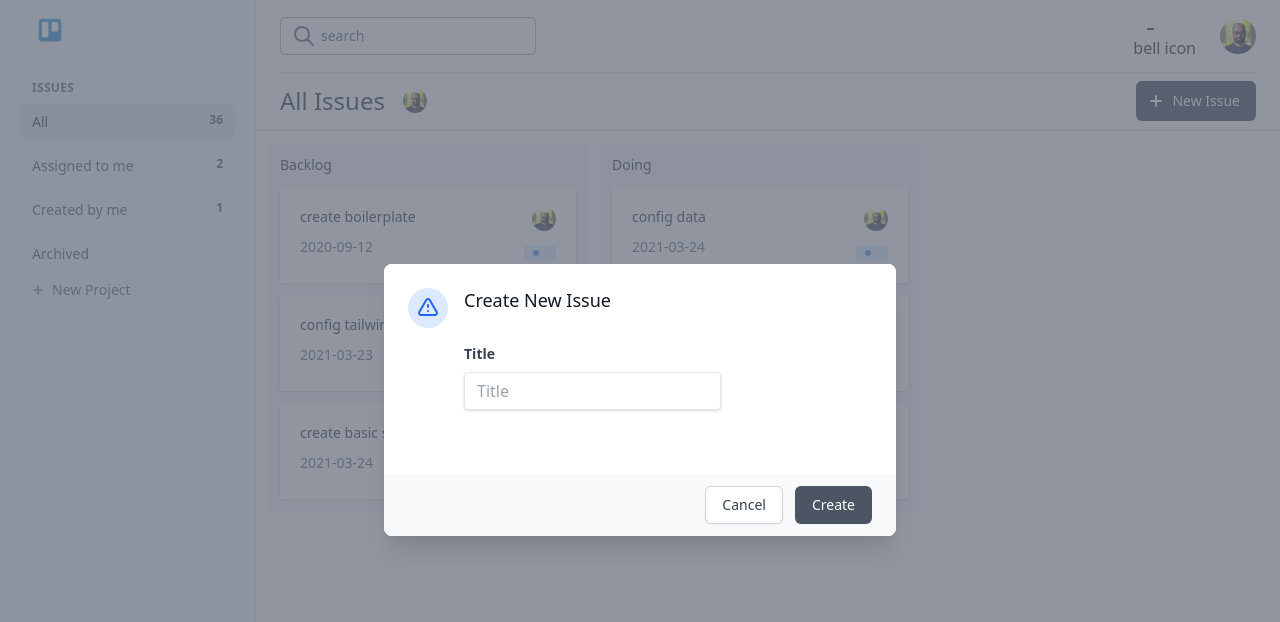
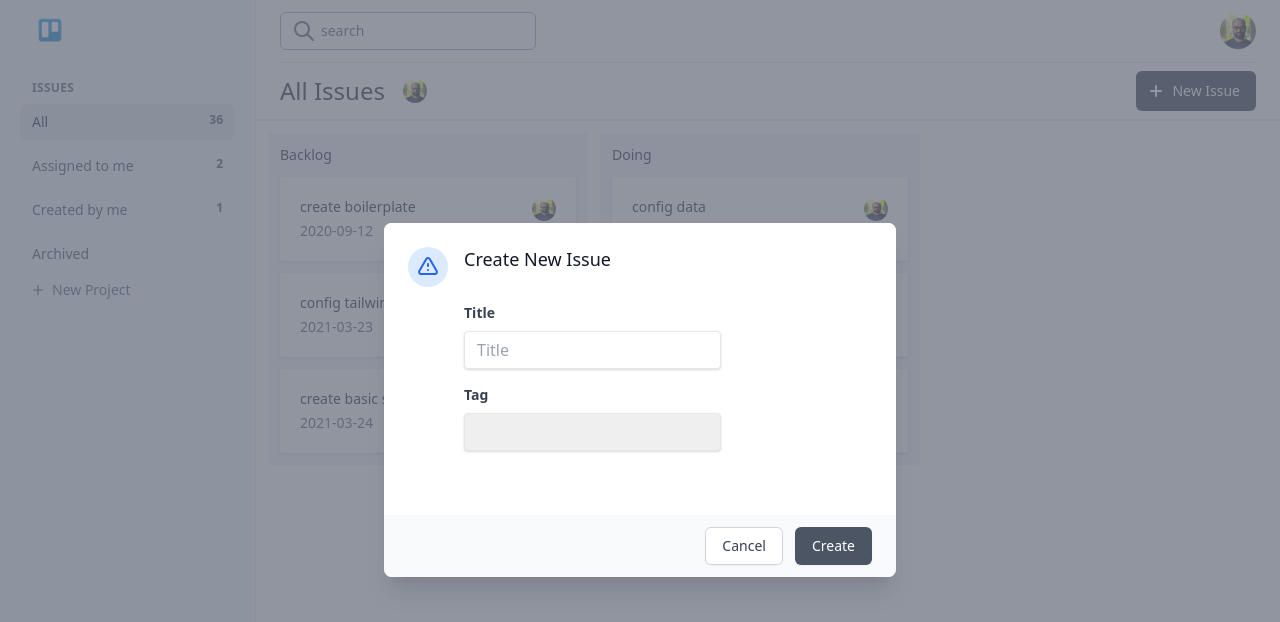
Before and after one commit to nahukas/trelloclone, a React (Create React App) app: page / in a window 1280 px wide. Both pictures are taken after a click on the button "New Issue". Shown: the top 622 px of the page. Built offline with nearby package versions, Linux system fonts and the light colour scheme.

Commit message:
Finish tags

```diff
--- a/public/index.html
+++ b/public/index.html
@@ -24,7 +24,7 @@
       work correctly both with client-side routing and a non-root public URL.
       Learn how to configure a non-root public URL by running `npm run build`.
     -->
-    <title>React App</title>
+    <title>Trello Clone</title>
   </head>
   <body>
     <noscript>You need to enable JavaScript to run this app.</noscript>
--- a/src/App.tsx
+++ b/src/App.tsx
@@ -1,22 +1,23 @@
 import React, { useState } from 'react';
+import { DragDropContext, DropResult } from 'react-beautiful-dnd';
 import { v4 as uuid } from 'uuid';
+import store from './data/data';
+import { dataContext } from './context/storeApi';
 import Sidebar from './components/Sidebar';
 import Dashboard from './components/Dashboard';
-import store from './data/data';
-import { dataContext } from './context/storeApi';
-import { DragDropContext, DropResult } from 'react-beautiful-dnd';
 
 import { ICard } from './components/List/Card';
 
 const App: React.FC = () => {
   const [data, setData] = useState(store);
 
-  const addCard = (title: string) => {
+  const addCard = (title: string, tag?: string) => {
     const cardId = uuid();
     const newCard: ICard = {
       title,
       id: cardId,
       date: '2021-03-30',
+      tag,
     };
 
     data.lists[0].cards.push(newCard);
--- a/src/components/Dashboard.tsx
+++ b/src/components/Dashboard.tsx
@@ -20,6 +20,8 @@ const Dashboard: React.FC = () => {
       const card = getCardByListId(listId, cardId, data) as ICardToEdit;
       card.list = listId;
       setCardToEdit(card);
+    } else {
+      setCardToEdit(undefined);
     }
     setIsModalVisible(!isModalVisible);
   };
--- a/src/components/Header.tsx
+++ b/src/components/Header.tsx
@@ -34,21 +34,6 @@ const Header: React.FC<HeaderProps> = ({ handleModalVisible }) => {
           </div>
         </div>
         <div className="flex items-center">
-          <button>
-            <svg
-              className="h-6 w-6 text-gray-5 00"
-              viewBox="0 0 24 24"
-              fill="none"
-            >
-              <path
-                stroke="currentColor"
-                strokeWidth="2"
-                strokeLinecap="round"
-                d="M15 17h5l=1.405A2.032 2.032 0 0118 14.158V11a6"
-              />
-            </svg>
-            bell icon
-          </button>
           <button className="ml-6">
             <img
               className="h-9 w-9 rounded-full object-cover"
--- a/src/components/List/Card.tsx
+++ b/src/components/List/Card.tsx
@@ -1,6 +1,7 @@
 import React from 'react';
 import profilePic from '../../assets/profile.jpg';
 import { Draggable } from 'react-beautiful-dnd';
+import { EnumColor, EnumTag } from '../../data/constants';
 
 export interface ICard {
   id: string;
@@ -31,6 +32,13 @@ const Card: React.FC<CardProps> = ({
     handleModalVisible(listId, id);
   };
 
+  const tagColor = (tag: string) => {
+    if (tag === EnumTag.bug) {
+      return EnumColor.red;
+    }
+    return EnumColor.blue;
+  };
+
   return (
     <Draggable draggableId={id} index={index}>
       {(provided) => (
@@ -54,20 +62,30 @@ const Card: React.FC<CardProps> = ({
               <div className="text-sm text-gray-600">
                 <time dateTime="2020-09-14">{date}</time>
               </div>
+              {tag && (
                 <div className="mt-2">
-                <span className="px-2 py-1 leading-tight inline-flex items-center bg-blue-100 rounded">
+                  <span
+                    className={`px-2 py-1 leading-tight inline-flex items-center bg-${tagColor(
+                      tag
+                    )}-100 rounded`}
+                  >
                     <svg
-                    className="h-2 w-2 text-blue-500"
+                      className={`h-2 w-2 text-${tagColor(tag)}-500`}
                       viewBox="0 0 8 8"
                       fill="currentColor"
                     >
                       <circle cx="4" cy="4" r="3" />
                     </svg>
-                  <span className="ml-2 text-sm font-medium text-blue-900">
+                    <span
+                      className={`ml-2 text-sm font-medium text-${tagColor(
+                        tag
+                      )}-900`}
+                    >
                       {tag}
                     </span>
                   </span>
                 </div>
+              )}
             </div>
           </span>
         </li>
--- a/src/components/Modal.tsx
+++ b/src/components/Modal.tsx
@@ -1,5 +1,6 @@
 import React, { useContext, useState, useEffect } from 'react';
 import { dataContext } from '../context/storeApi';
+import { tags } from '../data/constants';
 import { ICardToEdit } from './List/Card';
 
 interface ModalProps {
@@ -10,10 +11,14 @@ interface ModalProps {
 const Modal: React.FC<ModalProps> = ({ handleModalVisible, cardToEdit }) => {
   const { addCard, data } = useContext(dataContext);
   const [title, setTitle] = useState('');
+  const [tag, setTag] = useState('');
 
   useEffect(() => {
     if (cardToEdit) {
       setTitle(cardToEdit.title);
+      if (cardToEdit.tag) {
+        setTag(cardToEdit.tag);
+      }
     }
   }, [cardToEdit]);
 
@@ -28,7 +33,8 @@ const Modal: React.FC<ModalProps> = ({ handleModalVisible, cardToEdit }) => {
 
   const handleCreateCard = () => {
     if (title && title.replace(/\s/g, '').length) {
-      addCard(title);
+      addCard(title, tag);
+      resetFrom();
       handleModalVisible();
     }
   };
@@ -42,8 +48,20 @@ const Modal: React.FC<ModalProps> = ({ handleModalVisible, cardToEdit }) => {
         .map((c) => c.id)
         .indexOf(cardToEdit.id);
       data.lists[sourceListIndex].cards[sourceCardIndex].title = title;
+      data.lists[sourceListIndex].cards[sourceCardIndex].tag = tag;
+      resetFrom();
       handleModalVisible();
     }
+  };
+
+  const handleCancel = () => {
+    resetFrom();
+    handleModalVisible();
+  };
+
+  const resetFrom = () => {
+    setTag('');
+    setTitle('');
   };
 
   return (
@@ -91,7 +109,7 @@ const Modal: React.FC<ModalProps> = ({ handleModalVisible, cardToEdit }) => {
                   className="text-lg leading-6 font-medium text-gray-900"
                   id="modal-title"
                 >
-                  Create New Issue
+                  {cardToEdit ? 'Edit Issue' : 'Create New Issue'}
                 </h3>
                 <div className="mt-2">
                   <form
@@ -112,7 +130,29 @@ const Modal: React.FC<ModalProps> = ({ handleModalVisible, cardToEdit }) => {
                         placeholder="Title"
                         value={title}
                         onChange={(e) => setTitle(e.target.value)}
+                        required
                       />
+                    </div>
+                    <div className="mb-4">
+                      <label
+                        className="block text-gray-700 text-sm font-bold mb-2"
+                        htmlFor="title"
+                      >
+                        Tag
+                      </label>
+                      <select
+                        className="shadow appearance-none border rounded w-full py-2 px-3 text-gray-700 leading-tight focus:outline-none focus:shadow-outline"
+                        id="tag"
+                        value={tag}
+                        onChange={(e) => setTag(e.target.value)}
+                      >
+                        <option value=""></option>
+                        {tags.map((tag) => (
+                          <option key={tag} value={tag}>
+                            {tag}
+                          </option>
+                        ))}
+                      </select>
                     </div>
                   </form>
                 </div>
@@ -131,7 +171,7 @@ const Modal: React.FC<ModalProps> = ({ handleModalVisible, cardToEdit }) => {
             <button
               className="mt-3 w-full inline-flex justify-center rounded-md border border-gray-300 shadow-sm px-4 py-2 bg-white text-base font-medium text-gray-700 hover:bg-gray-50 focus:outline-none focus:ring-2 focus:ring-offset-2 focus:ring-indigo-500 sm:mt-0 sm:ml-3 sm:w-auto sm:text-sm"
               type="button"
-              onClick={handleModalVisible}
+              onClick={handleCancel}
             >
               Cancel
             </button>
--- a/src/context/storeApi.ts
+++ b/src/context/storeApi.ts
@@ -3,7 +3,7 @@ import { IData } from '../data/data';
 
 interface IContext {
   data: IData;
-  addCard: (title: string) => void;
+  addCard: (title: string, tag?: string) => void;
 }
 
 const initial: IContext = {
--- /dev/null
+++ b/src/data/constants.ts
@@ -0,0 +1,16 @@
+export enum EnumTag {
+  enhancement = 'enhancement',
+  bug = 'bug',
+}
+
+export enum EnumColor {
+  blue = 'blue',
+  red = 'red',
+}
+
+export const tagsColor = {
+  enhancement: EnumColor.blue,
+  bug: EnumColor.red,
+};
+
+export const tags = [EnumTag.enhancement, EnumTag.bug];
```
Lines whose indentation alone changed are shown as unchanged.
